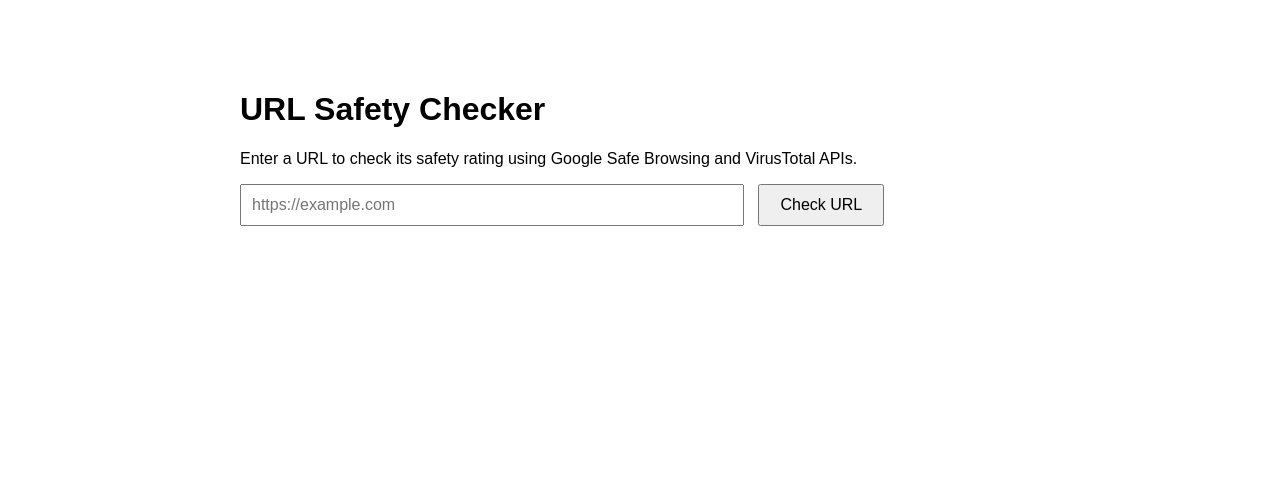
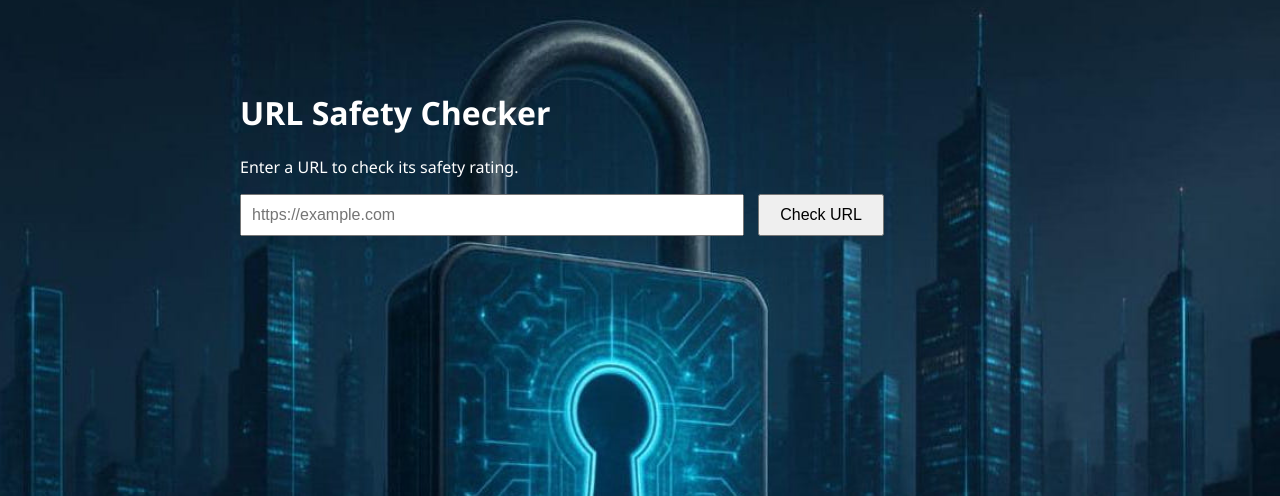
Before and after one commit to BATMAN6666-007/url-bag, a Flask app: page / in a window 1280 px wide. Shown: the top 496 px of the page. Run offline with Flask 3, Linux system fonts and the light colour scheme.

Commit message:
Final Product Doneeee.....

```diff
--- a/functions.py
+++ b/functions.py
@@ -4,8 +4,8 @@ import re
 
 
 # Environment variables for API keys
-VIRUSTOTAL_KEY = os.environ.get("VT_KEY")
-GSB_KEY = os.environ.get("GSB_KEY")
+VIRUSTOTAL_KEY = "06986dbaff4f2d5aee335a1bc0a2e2dd66db169f6442db6f36f3ed9efdc11336"
+GSB_KEY = "AIzaSyBUIqRu3xZf2pMTB_qtuLL6FDXpHqUxy4k"
 
 def validate_url(url):
     """Basic URL validation and normalization"""
--- a/static/style.css
+++ b/static/style.css
@@ -1,9 +1,13 @@
 body {
-    font-family: Arial, sans-serif;
+    font-family: 'Segoe UI', Tahoma, Geneva, Verdana, sans-serif;
     max-width: 800px;
     margin: 50px auto;
     padding: 20px;
+    background: url("background.jpeg") no-repeat center center fixed;
+    background-size: cover;
+    color: #fff;
 }
+
 
 input[type="text"] {
     width: 60%;
@@ -20,6 +24,7 @@ button{
 .result {
     margin-top: 20px;
     padding: 15px;
+    color:rgb(0, 0, 0);
     border-radius: 5px;
 }
 
--- a/templates/index.html
+++ b/templates/index.html
@@ -6,7 +6,7 @@
     </head>
     <body>
         <h1>URL Safety Checker</h1>
-        <p>Enter a URL to check its safety rating using Google Safe Browsing and VirusTotal APIs.</p>
+        <p>Enter a URL to check its safety rating.</p>
 
         <input type="text" id="urlInput" placeholder="https://example.com" />
         <button onclick="checkUrl()">Check URL</button>
```
Also changed, not shown: static/background.jpeg (added).
